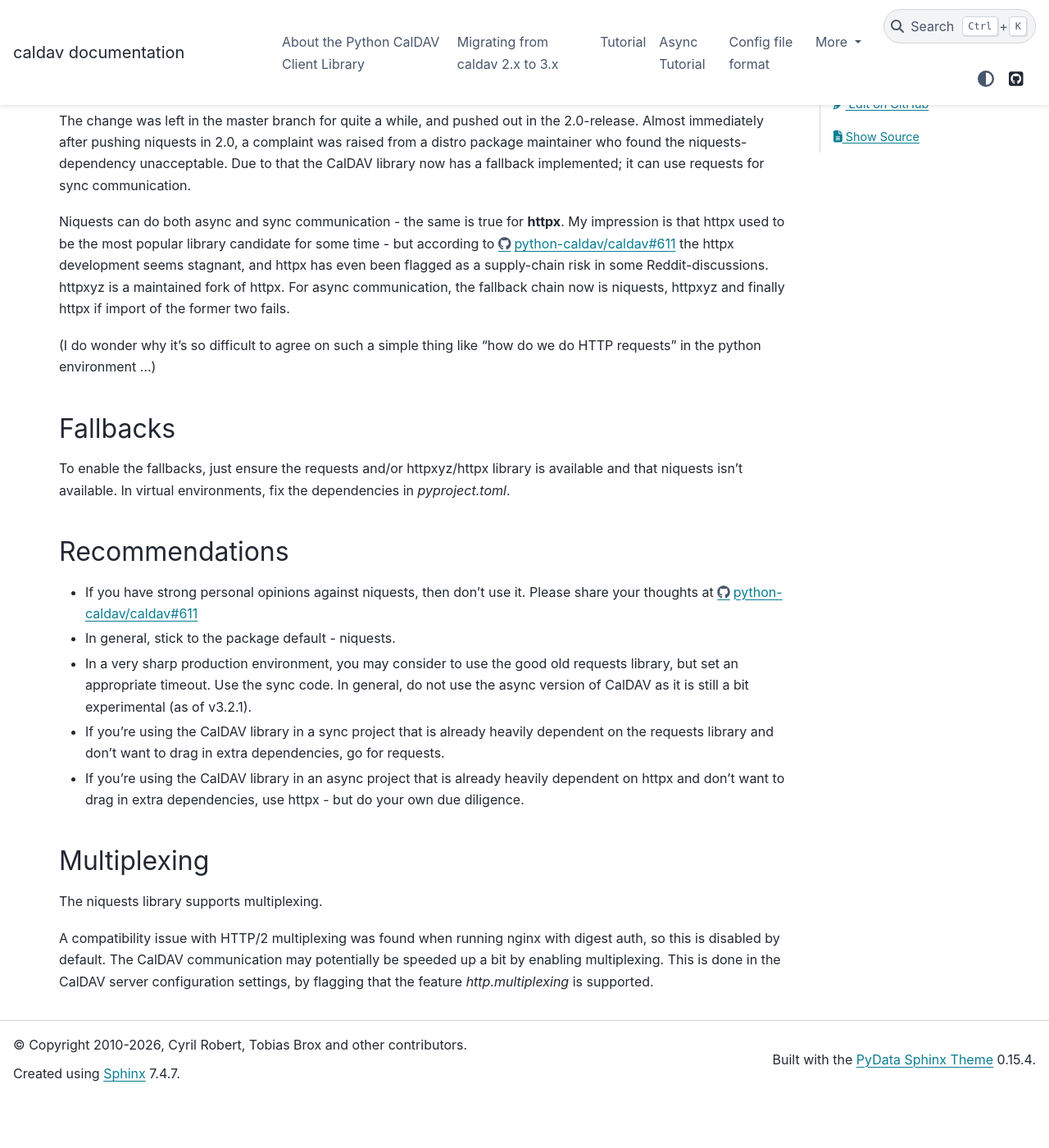
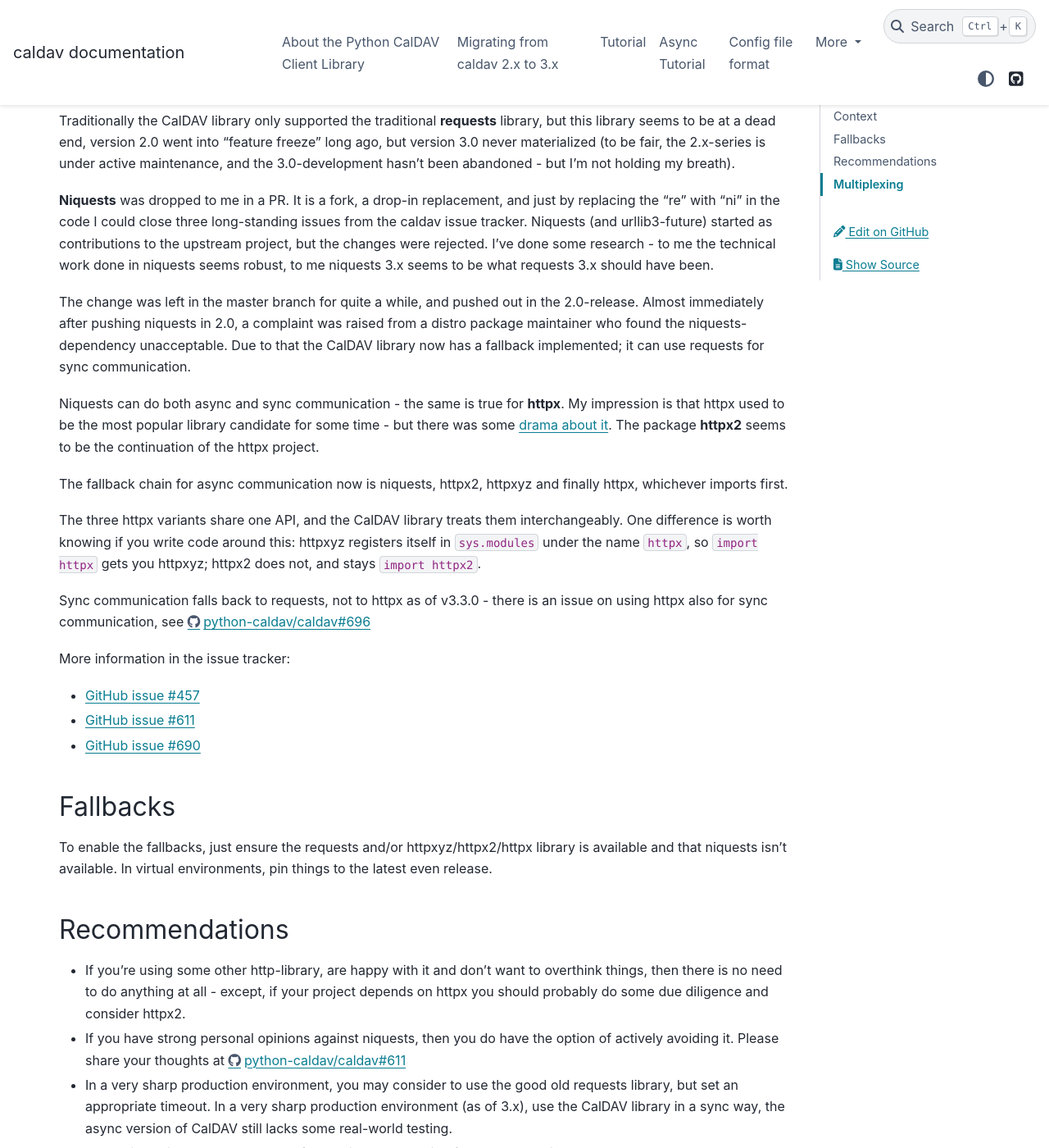
Before and after one commit to python-caldav/caldav, a Sphinx documentation site: the page built from docs/source/http-libraries.rst, in a window 1280 px wide and 1400 px high, scrolled down 583 px. Shown: the whole window at 82% size. Built offline with Sphinx 7.4.7 and the PyData theme 0.15.4, drawn with Linux system fonts in a browser that asks for light colours; pages that are not in the unit, such as notebooks, are missing from menus; the version number could not be read and is left out; before the commit the page ends 1921 px from its top, so only the background shows below that; some of the changed text lies outside the part shown.

Commit message:
feat: support httpx2 as an async HTTP library
httpx2 is Pydantic's continuation/fork of httpx.

The three-branch import cascade (niquests, then httpxyz, then httpx) is
replaced by a candidate list, `_ASYNC_HTTPX_CANDIDATES = ("httpx2", "httpxyz",
"httpx")`, walked by `_import_first_available()`.  The httpx family shares one
API, so one code path covers all of them and adding the next variant is a
one-line change rather than a fourth copy of the same class definition.
niquests is still preferred over the whole family.

Within the family the order changes: httpx2 now outranks httpxyz - the
httpxyz maintainers have "blessed" httpx2.  This only matters where both
are installed.  They are both drop-in-compatible, so the practical effect
is small.

Sync mode still falls back to requests, not to the httpx family.  That is
deferred, per https://github.com/python-caldav/caldav/issues/611#issuecomment-5335287677

Note that httpxyz registers itself in `sys.modules` under the name
`httpx`, so `import httpx` returns httpxyz and `patch("httpx.AsyncClient")`
happens to hit the module in use.  httpx2 does not do that, so those tests
patched the real httpx while the client used httpx2.  They now patch the
module the client actually imported.

Verified in a clean venv with niquests, httpxyz and httpx all uninstalled and
only httpx2 present: the async unit tests pass, and so do the 55 async
integration tests against embedded Xandikos, i.e. over real HTTP.  Verified
separately, with httpxyz reinstalled alongside, that httpx2 is the one picked.
A new `async (httpx2 fallback)` CI job covers the first of those.

Prompt: (...) There is at least one more thing that is
needed before releasing 3.3.0 - check issue #690 and #611 and consider
https://github.com/python-caldav/caldav/issues/611#issuecomment-5335287677 -
the actionable item here and now is to ensure httpx2-support.
[the comment lists five thoughts; "We need to support httpx2.  This can be done
at once" is the only one actionable for 3.3.0.  Issues:
https://github.com/python-caldav/caldav/issues/690 and
https://github.com/python-caldav/caldav/issues/611]

Followup-Prompt: httpx2 should come before httpxyz

Co-authored-by: Claude Opus 5 <noreply@anthropic.com>
Reviewed-by: Tobias Brox <tobias@redpill-linpro.com>

```diff
--- a/docs/source/about.rst
+++ b/docs/source/about.rst
@@ -265,7 +265,7 @@ private servers into tests/caldav_test_servers.yaml, see tests/caldav_test_serve
 Niquests vs Requests vs HTTPX
 =============================
 
-By default, CalDAV depends on the niquests library.  Some people are not happy with that, so there exists fallbacks to utilize httpx and requests.  See the :doc:`http-libraries` document.
+By default, CalDAV depends on the niquests library.  Some people are not happy with that, so there exists fallbacks to utilize the httpx family (httpx, httpxyz, httpx2) and requests.  See the :doc:`http-libraries` document.
 
 Documentation
 =============
--- a/docs/source/http-libraries.rst
+++ b/docs/source/http-libraries.rst
@@ -1,12 +1,17 @@
 HTTP Library Configuration
 ==========================
 
-As of v3.x, **niquests** is used for HTTP communication. niquests is a backwards-compatible fork of the requests library.  It's a modern HTTP library with support for HTTP/2 and HTTP/3 and many other things.  Due to popular demand, fallbacks to **requests** and **httpx** exists.
+As of v3.x, **niquests** is the preferred library for HTTP communication. niquests is a backwards-compatible fork of the requests library.  It's a modern HTTP library with support for HTTP/2 and HTTP/3 and many other things.
+
+Due to popular demand, fallbacks to **requests** and to the **httpx** family (httpx, httpxyz, httpx2) exist.
+
+v4.x is planned to come without explicit dependencies on any HTTP library - the logic is that the consumer probably already imports some HTTP-library, and probably does not want to drag in another dependency.  For backward compatibility, it will be necessary to depend on ``caldav[niquests]`` rather than just ``caldav``.  Going forward from 3.3.0, every odd patch release will have ``niquests`` included in the dependencies, while every even patch release will have no http library dependencies, allowing consumers that don't want to drag in ``niquests`` (and the related ``urllib3-future``) to avoid them without having to patch the ``pyproject.toml`` file.
 
 Context
 -------
 
-There is also information in `GitHub issue #457 <https://github.com/python-caldav/caldav/issues/457>`_
+Somehow it seems extraordinarily difficult to agree on something as
+simple as "how do we do HTTP requests" in the python environment ...
 
 Traditionally the CalDAV library only supported the traditional
 **requests** library, but this library seems to be at a dead end,
@@ -32,37 +37,41 @@ communication.
 
 Niquests can do both async and sync communication - the same is true
 for **httpx**.  My impression is that httpx used to be the most
-popular library candidate for some time - but according to
-https://github.com/python-caldav/caldav/issues/611#issuecomment-4278875543
-the httpx development seems stagnant, and httpx has even been flagged
-as a supply-chain risk in some Reddit-discussions.  httpxyz is a
-maintained fork of httpx.  For async communication, the fallback chain
-now is niquests, httpxyz and finally httpx if import of the former two
-fails.
+popular library candidate for some time - but there was some `drama
+about it
+<https://github.com/python-caldav/caldav/issues/611#issuecomment-4278875543>`_.
+The package **httpx2** seems to be the continuation of the httpx
+project.
 
-(I do wonder why it's so difficult to agree on such a simple thing like
-"how do we do HTTP requests" in the python environment ...)
+The fallback chain for async communication now is niquests, httpx2,
+httpxyz and finally httpx, whichever imports first.
+
+The three httpx variants share one API, and the CalDAV library treats
+them interchangeably.  One difference is worth knowing if you write code
+around this: httpxyz registers itself in ``sys.modules`` under the name
+``httpx``, so ``import httpx`` gets you httpxyz; httpx2 does not, and
+stays ``import httpx2``.
+
+Sync communication falls back to requests, not to httpx as of v3.3.0 - there is an issue on using httpx also for sync communication, see https://github.com/python-caldav/caldav/issues/696
+
+More information in the issue tracker:
+
+* `GitHub issue #457 <https://github.com/python-caldav/caldav/issues/457>`_
+* `GitHub issue #611 <https://github.com/python-caldav/caldav/issues/611>`_
+* `GitHub issue #690 <https://github.com/python-caldav/caldav/issues/690>`_
 
 Fallbacks
 ---------
 
-To enable the fallbacks, just ensure the requests and/or httpxyz/httpx library is available and that niquests isn't available.  In virtual environments, fix the dependencies in `pyproject.toml`.
+To enable the fallbacks, just ensure the requests and/or httpxyz/httpx2/httpx library is available and that niquests isn't available.  In virtual environments, pin things to the latest even release.
 
 Recommendations
 ---------------
 
-* If you have strong personal opinions against niquests, then don't use it.  Please share your thoughts at https://github.com/python-caldav/caldav/issues/611
-* In general, stick to the package default - niquests.
-* In a very sharp production environment, you may consider to use the
-  good old requests library, but set an appropriate timeout.  Use the
-  sync code.  In general, do not use the async version of CalDAV as it is still a bit
-  experimental (as of v3.2.1).
-* If you're using the CalDAV library in a sync project that is already
-  heavily dependent on the requests library and don't want to drag in
-  extra dependencies, go for requests.
-* If you're using the CalDAV library in an async project that is
-  already heavily dependent on httpx and don't want to drag in extra
-  dependencies, use httpx - but do your own due diligence.
+* If you're using some other http-library, are happy with it and don't want to overthink things, then there is no need to do anything at all - except, if your project depends on httpx you should probably do some due diligence and consider httpx2.
+* If you have strong personal opinions against niquests, then you do have the option of actively avoiding it.  Please share your thoughts at https://github.com/python-caldav/caldav/issues/611
+* In a very sharp production environment, you may consider to use the good old requests library, but set an appropriate timeout.  In a very sharp production environment (as of 3.x), use the CalDAV library in a sync way, the async version of CalDAV still lacks some real-world testing.
+* Otherwise, stick to the package default - niquests.  Starting from 4.0, you will need to depend on ``caldav[niquests]`` rather than just ``caldav``.
 
 Multiplexing
 ------------
--- a/pyproject.toml
+++ b/pyproject.toml
@@ -124,7 +124,10 @@ test = [
 ignore = ["DEP002"]  # Test dependencies (pytest, coverage, etc.) are not imported in main code
 
 [tool.deptry.per_rule_ignores]
-DEP001 = ["conf", "h2", "httpxyz"]  # conf: Local test config, h2: Optional HTTP/2 support, httpxyz: Optional async HTTP client
+DEP001 = ["conf", "h2"]  # conf: Local test config, h2: Optional HTTP/2 support.
+## httpxyz needed an entry here while it was imported by name; the httpx-family
+## libraries are now imported dynamically (see _ASYNC_HTTPX_CANDIDATES), which
+## deptry does not see at all.
 DEP003 = ["aiohttp"]  # aiohttp: optional dep used only in caldav/testing.py (XandikosServer)
 
 [tool.ruff]
```
Also changed, not shown: CHANGELOG.md (+1 -0 lines), 3 other files.
